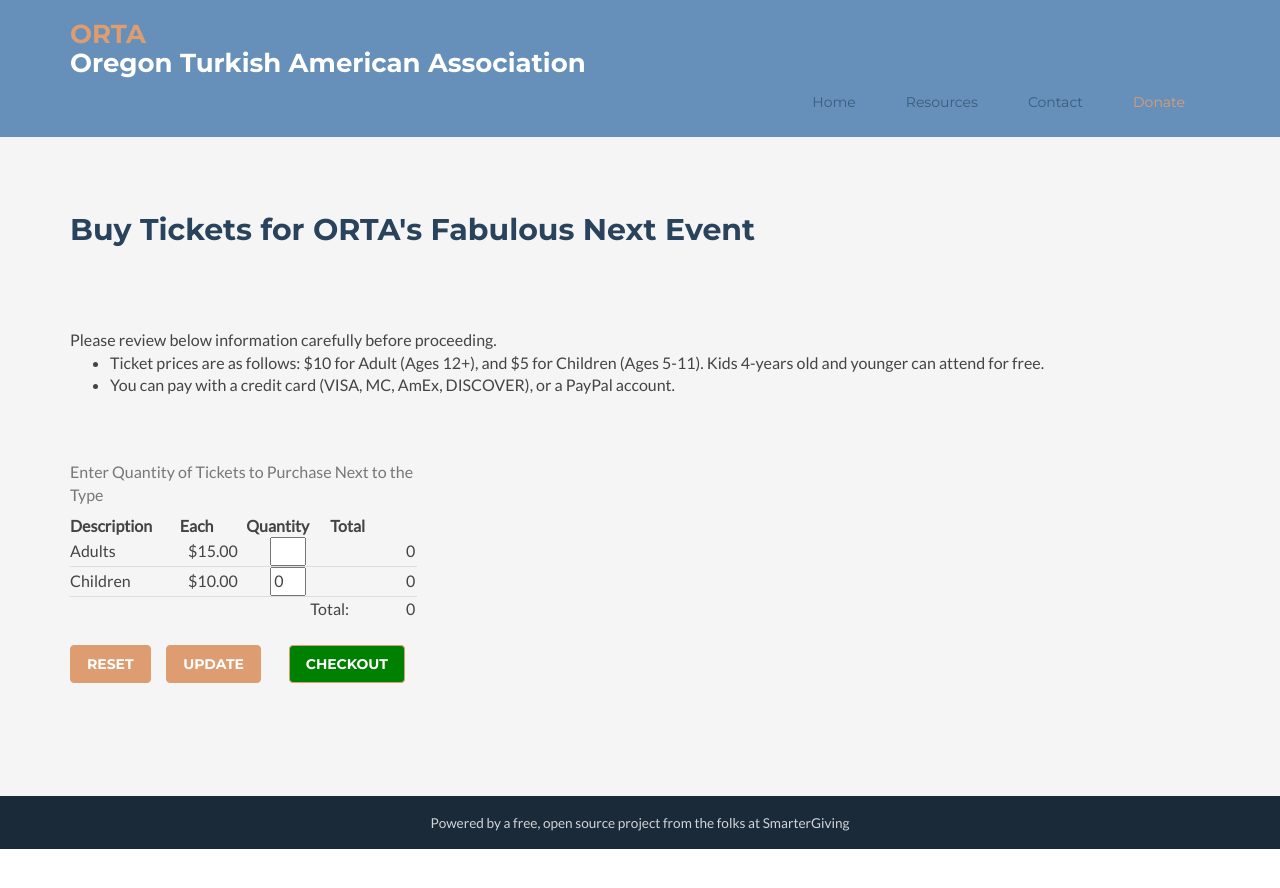
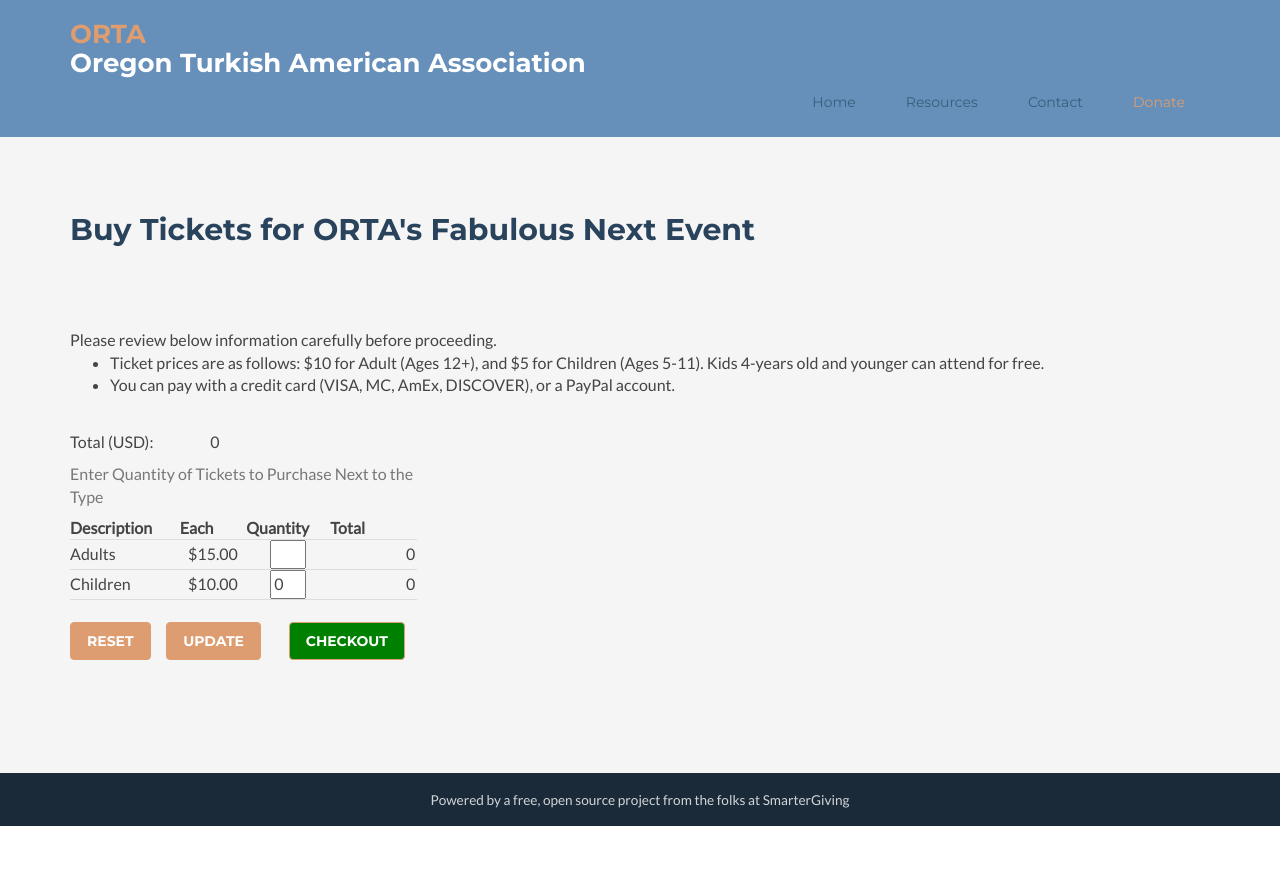
Before and after one commit to ortapdx/ortapdx.github.io, a Jekyll site: the page built from ppsample.html, in a window 1280 px wide. Shown: the top 888 px of the page. Built offline with Jekyll 4.4.1, drawn with Linux system fonts in a browser that asks for light colours; nearby versions of some CDN libraries; comment, search, counter and statistics services are not loaded.

Commit message:
Update ppsample.html

```diff
--- a/ppsample.html
+++ b/ppsample.html
@@ -49,19 +49,15 @@ layout: default
               method="post" action="javascript&colon;void 0;">
             <div class="input-group input-group-lg col-sm-12" style="max-width: 700px;">
             <table style="border:none; padding:20px;">
-            <caption>Enter Quantity of Tickets to Purchase Next to the Type
+            <caption>Enter Quantity of Tickets to Purchase Next to the Type <br>
             </caption>
-              <tr>
-                <br>
+              <tr style="border-bottom: 1px solid #ddd;">
                 <th align="center">  Description  </th>
                 <th align="center">  Each  </th>
                 <th align="center">  Quantity  </th>
                 <th align="right">  Total  </th>
-
               </tr>
-
               <tr style="border-bottom: 1px solid #ddd;">
-
                 <td align="left">Adults</td>
                 <td align="center">$15.00</td>
                 <td align="center">
@@ -85,13 +81,9 @@ layout: default
                 </td>
               </tr>
 
-              <tr>
-                <td align="right" colspan="6">
-                  Total:
-                  <script type="text/javascript">
-                    if (root.xx_cur.length > 0)
-                      document.writeln (" (", root.xx_cur, ")");
-                  </script>
+              <tr style="text-align:right;>
+                <td colspan="6">
+                  Total (USD):
                   <input class="nbor" style="background-color: transparent; border: none; text-align: right;" type="text" name="tot" size="6" value="0" readonly/>
                 </td>
               </tr>
```
